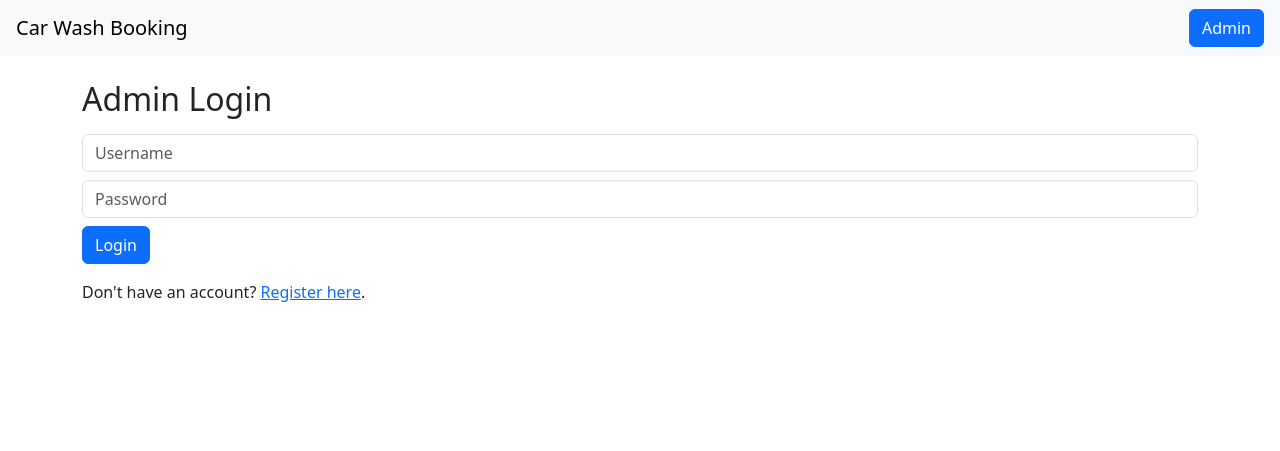
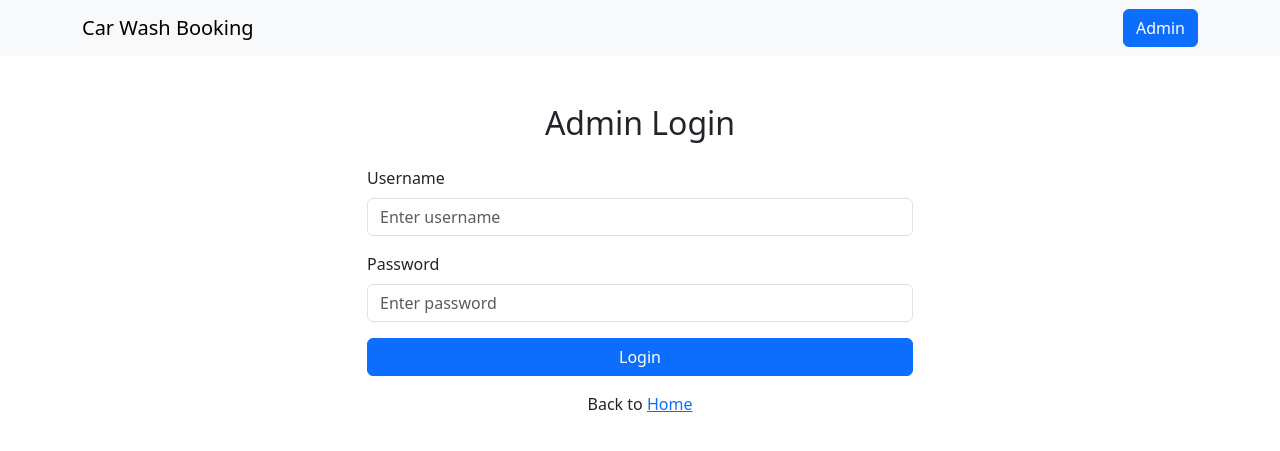
Before and after one commit to snek5/ss_bookingsys_carwash, a Flask app: page /admin/login in a window 1280 px wide. Shown: the top 451 px of the page. Run offline with Flask 3, Linux system fonts and the light colour scheme; some libraries are stand-ins or nearby versions.

Commit message:
Redesigned the layout

```diff
--- a/app/forms.py
+++ b/app/forms.py
@@ -1,6 +1,6 @@
 from flask_wtf import FlaskForm
 from wtforms import StringField, PasswordField, SelectField, DateField, TimeField, SubmitField
-from wtforms.validators import DataRequired, Length
+from wtforms.validators import DataRequired, Length, EqualTo
 
 class BookingForm(FlaskForm):
     name = StringField("Customer Name", validators=[DataRequired(), Length(min=2, max=100)])
@@ -14,3 +14,12 @@ class LoginForm(FlaskForm):
     username = StringField("Username", validators=[DataRequired()])
     password = PasswordField("Password", validators=[DataRequired()])
     submit = SubmitField("Login")
+
+class RegisterForm(FlaskForm):
+    username = StringField("Username", validators=[DataRequired()])
+    password = PasswordField("Password", validators=[DataRequired()])
+    confirm_password = PasswordField(
+        "Confirm Password",
+        validators=[DataRequired(), EqualTo("password", message="Passwords must match")],
+    )
+    submit = SubmitField("Register")
--- a/app/templates/layout.html
+++ b/app/templates/layout.html
@@ -1,16 +1,30 @@
 <!DOCTYPE html>
 <html lang="en">
 <head>
-    <title>Car Wash Booking</title>
-    <link rel="stylesheet" href="https://cdn.jsdelivr.net/npm/bootstrap@5.3.0/dist/css/bootstrap.min.css">
-    <script src="https://unpkg.com/htmx.org@1.9.2"></script>
+    <meta charset="UTF-8">
+    <meta name="viewport" content="width=device-width, initial-scale=1.0">
+    <title>{% block title %}Car Wash Booking{% endblock %}</title>
+    <link href="https://cdn.jsdelivr.net/npm/bootstrap@5.3.0/dist/css/bootstrap.min.css" rel="stylesheet">
 </head>
 <body>
     <nav class="navbar navbar-light bg-light">
-        <a class="navbar-brand mx-3" href="/">Car Wash Booking</a>
-        <a class="btn btn-primary mx-3" href="/admin/login">Admin</a>
+        <div class="container">
+            <a class="navbar-brand" href="{{ url_for('main.index') }}">Car Wash Booking</a>
+            <a class="btn btn-primary" href="{{ url_for('admin.login') }}">Admin</a>
+        </div>
     </nav>
-    <div class="container mt-4">
+
+    <div class="container mt-5">
+        {% with messages = get_flashed_messages(with_categories=true) %}
+            {% if messages %}
+                {% for category, message in messages %}
+                    <div class="alert alert-{{ category }}">
+                        {{ message }}
+                    </div>
+                {% endfor %}
+            {% endif %}
+        {% endwith %}
+
         {% block content %}{% endblock %}
     </div>
 </body>
--- a/app/templates/login.html
+++ b/app/templates/login.html
@@ -1,15 +1,31 @@
 {% extends 'layout.html' %}
+{% block title %}Admin Login{% endblock %}
 {% block content %}
-<h2>Admin Login</h2>
-<form method="post" class="mt-3">
-    <input type="text" name="username" class="form-control mb-2" placeholder="Username" required>
-    <input type="password" name="password" class="form-control mb-2" placeholder="Password" required>
-    <button type="submit" class="btn btn-primary">Login</button>
-</form>
-<p class="mt-3">
-    Don't have an account? <a href="{{ url_for('admin.register') }}">Register here</a>.
-</p>
-{% for message in get_flashed_messages() %}
-    <div class="alert alert-danger mt-2">{{ message }}</div>
-{% endfor %}
+
+<div class="row justify-content-center">
+    <div class="col-md-6">
+        <h2 class="text-center mb-4">Admin Login</h2>
+
+        <form method="POST">
+            {{ form.hidden_tag() }}  {# ✅ CSRF Token Protection #}
+
+            <div class="mb-3">
+                {{ form.username.label(class="form-label") }}
+                {{ form.username(class="form-control", placeholder="Enter username") }}
+            </div>
+
+            <div class="mb-3">
+                {{ form.password.label(class="form-label") }}
+                {{ form.password(class="form-control", placeholder="Enter password") }}
+            </div>
+
+            <button type="submit" class="btn btn-primary w-100">Login</button>
+        </form>
+
+        <div class="mt-3 text-center">
+            <p>Back to <a href="{{ url_for('main.index') }}">Home</a></p>
+        </div>
+    </div>
+</div>
+
 {% endblock %}
--- a/app/views/admin.py
+++ b/app/views/admin.py
@@ -3,60 +3,51 @@ from flask_login import login_required, login_user, logout_user
 from werkzeug.security import generate_password_hash, check_password_hash
 from ..models import Admin, Booking, db
 from .. import login_manager
+from ..forms import LoginForm, RegisterForm  # ✅ Import WTForms
 
-admin = Blueprint('admin', __name__)
+admin = Blueprint("admin", __name__)
 
 @login_manager.user_loader
 def load_user(user_id):
     return Admin.query.get(int(user_id))
 
-@admin.route('/login', methods=['GET', 'POST'])
+@admin.route("/login", methods=["GET", "POST"])
 def login():
-    if request.method == 'POST':
-        username = request.form['username']
-        password = request.form['password']
-        user = Admin.query.filter_by(username=username).first()
+    form = LoginForm()  # ✅ Create LoginForm instance
 
-        if user and check_password_hash(user.password, password):
+    if form.validate_on_submit():
+        user = Admin.query.filter_by(username=form.username.data).first()
+        if user and check_password_hash(user.password.data, form.password.data):
             login_user(user)
-            return redirect(url_for('admin.dashboard'))
+            return redirect(url_for("admin.dashboard"))
 
-        flash('Invalid credentials', 'danger')
-    return render_template('login.html')
+        flash("Invalid credentials", "danger")
 
-@admin.route('/register', methods=['GET', 'POST'])
+    return render_template("login.html", form=form)  # ✅ Pass form to template
+
+@admin.route("/register", methods=["GET", "POST"])
 def register():
-    if request.method == 'POST':
-        # Get form data
-        username = request.form['username']
-        password = request.form['password']
-        confirm_password = request.form['confirm_password']
+    form = RegisterForm()  # ✅ Create RegisterForm instance
 
-        # Check if passwords match
-        if password != confirm_password:
-            flash('Passwords do not match', 'danger')
-            return redirect(url_for('admin.register'))
+    if form.validate_on_submit():
+        # Check if username exists
+        existing_user = Admin.query.filter_by(username=form.username.data).first()
+        if existing_user:
+            flash("Username already exists", "danger")
+            return redirect(url_for("admin.register"))
 
-        # Check if the username already exists
-        existing_user = Admin.query.filter_by(username=username).first()
-        if existing_user:
-            flash('Username already exists', 'danger')
-            return redirect(url_for('admin.register'))
-
-        # Create a new admin user
+        # Hash password and create new admin
         new_user = Admin(
-            username=username,
-            password=generate_password_hash(password, method='pbkdf2:sha256')  # Fixed hashing method
+            username=form.username.data,
+            password=generate_password_hash(form.password.data, method="pbkdf2:sha256"),
         )
-
-        # Add the new user to the database
         db.session.add(new_user)
         db.session.commit()
 
-        flash('Registration successful! Please log in.', 'success')
-        return redirect(url_for('admin.login'))
+        flash("Registration successful! Please log in.", "success")
+        return redirect(url_for("admin.login"))
 
-    return render_template('register.html')
+    return render_template("register.html", form=form)  # ✅ Pass form to template
 
 @admin.route("/dashboard")
 @login_required
@@ -78,8 +69,8 @@ def dashboard():
         other_count=other_count,
     )
 
-@admin.route('/logout')
+@admin.route("/logout")
 @login_required
 def logout():
     logout_user()
-    return redirect(url_for('admin.login'))
+    return redirect(url_for("admin.login"))
```
Also changed, not shown: app/templates/admin.html (+10 -5 lines), app/templates/index.html (+19 -18 lines), app/templates/register.html (+21 -31 lines).
